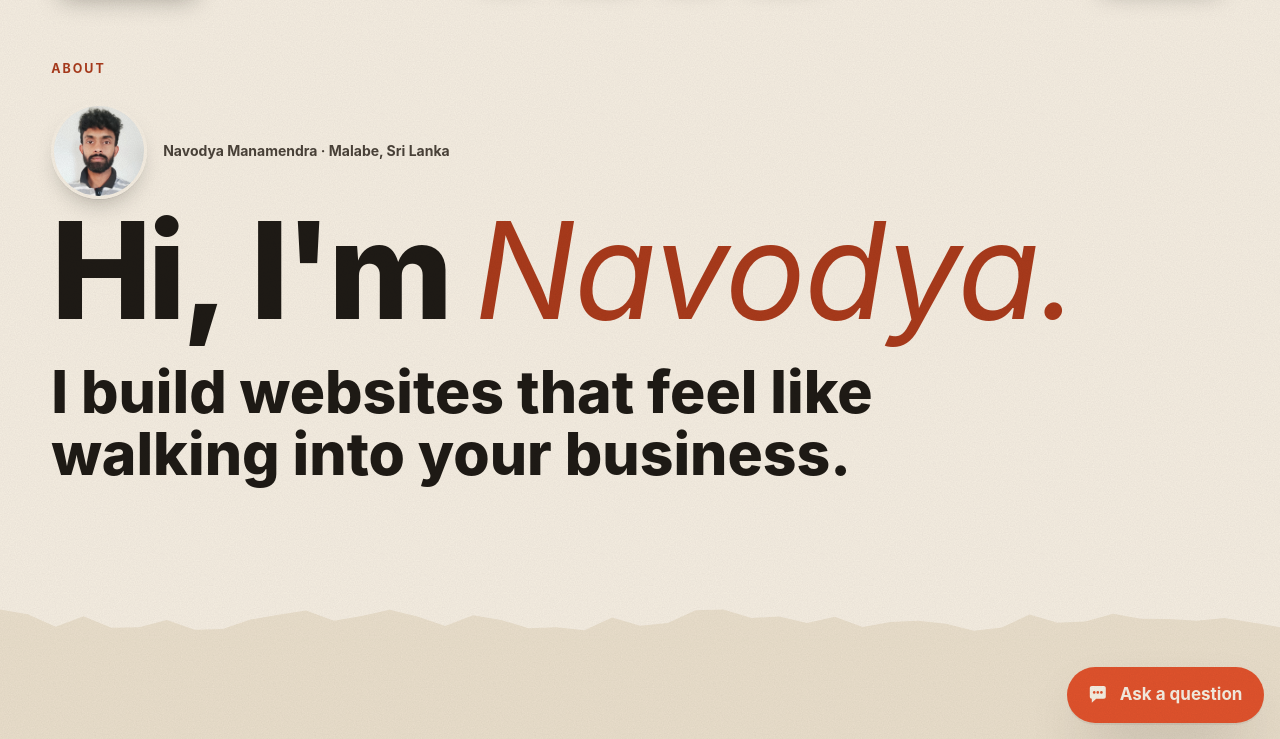
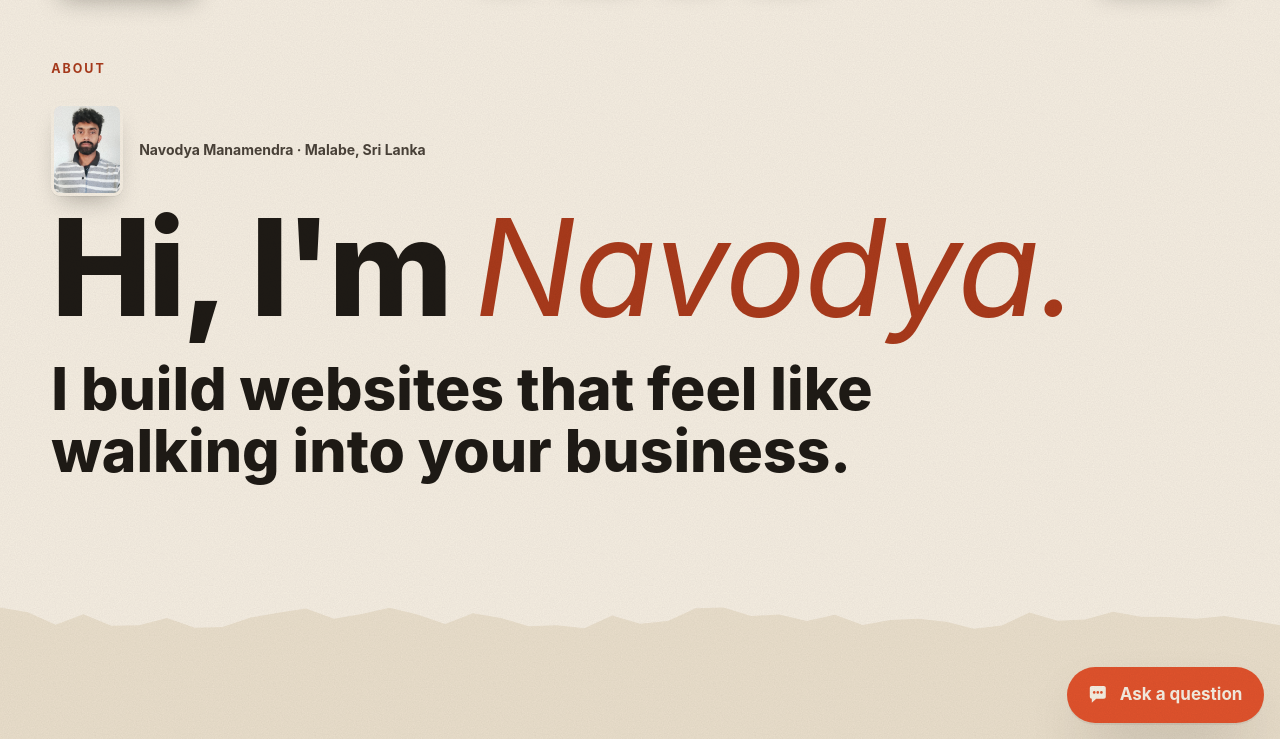
Before and after one commit to manamendraJN/business_site, an Astro site: page /about in a window 1280 px wide. Shown: the part 61-800 px from the top of the page. Built offline with nearby package versions, Linux system fonts and the light colour scheme; Astro itself is replaced by a stand-in of ours.

Commit message:
Show the full, uncropped photo on the About page
Use the original portrait at its own shape in a small rounded card, so nothing is cropped on any host.

```diff
--- a/src/pages/about.astro
+++ b/src/pages/about.astro
@@ -14,7 +14,7 @@ const tilts = ["-rotate-3", "rotate-2", "rotate-[-1deg]", "rotate-3"];
   <section class="relative overflow-hidden px-gutter pt-[calc(var(--spacing-header)+3rem)] pb-section">
     <p class="eyebrow text-clay-deep">{a.eyebrow}</p>
     <figure class="mt-6 flex items-center gap-4">
-      <Image src={a.portrait} alt={a.portraitAlt} width={200} height={200} fit="cover" position="top" class="byline-photo" loading="eager" />
+      <Image src={a.portrait} alt={a.portraitAlt} width={180} class="byline-photo" loading="eager" />
       <figcaption class="text-sm font-bold text-ink-soft">{a.portraitLabel}</figcaption>
     </figure>
     <PopText as="h1" pop="load" text={a.headline} class="mt-3 text-mega" emClass="text-clay-deep" />
@@ -57,13 +57,12 @@ const tilts = ["-rotate-3", "rotate-2", "rotate-[-1deg]", "rotate-3"];
 </BaseLayout>
 
 <style>
+  /* the whole photo, uncropped, at its own shape */
   .byline-photo {
-    width: 6rem;
-    height: 6rem;
+    width: 4.5rem;
+    height: auto;
     flex-shrink: 0;
-    border-radius: 50%;
-    object-fit: cover;
-    object-position: top;
+    border-radius: 0.6rem;
     border: 3px solid var(--color-paper);
     box-shadow: var(--shadow-paper);
   }
```
Also changed, not shown: README.md.
